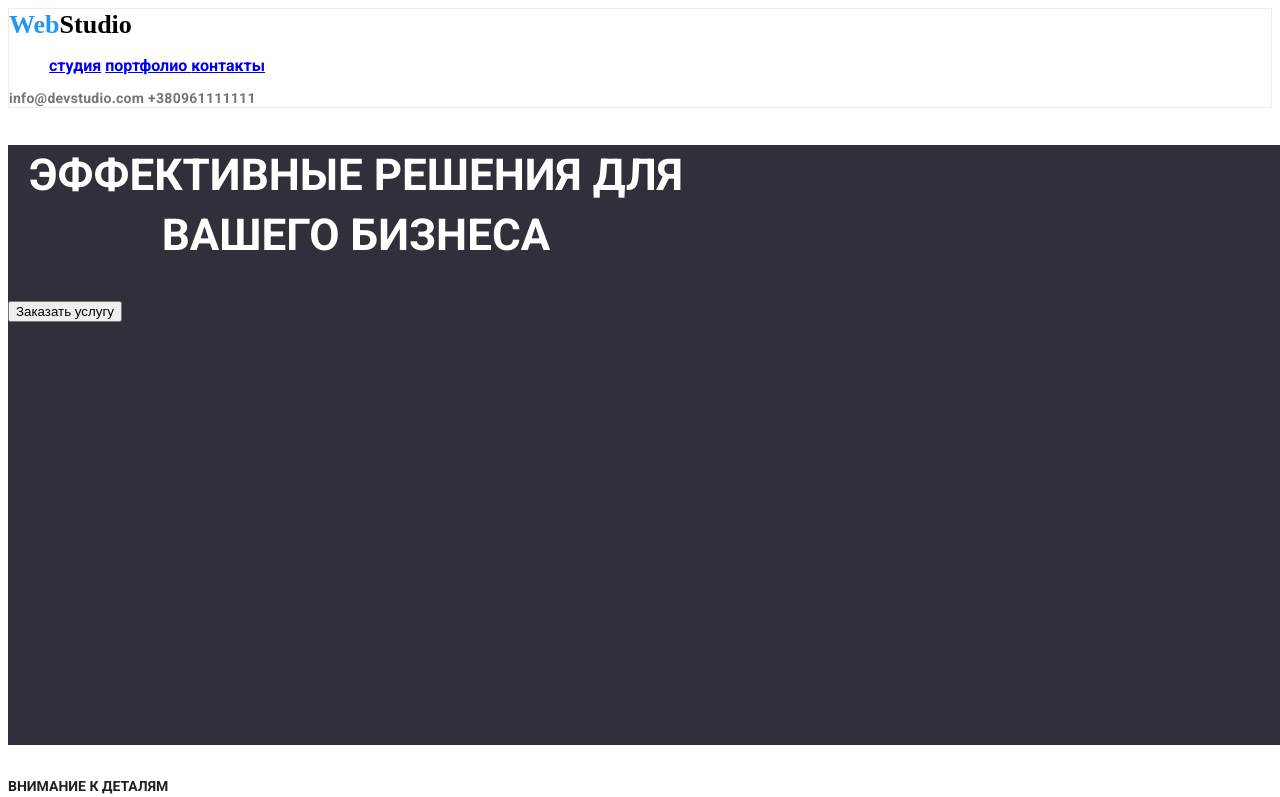
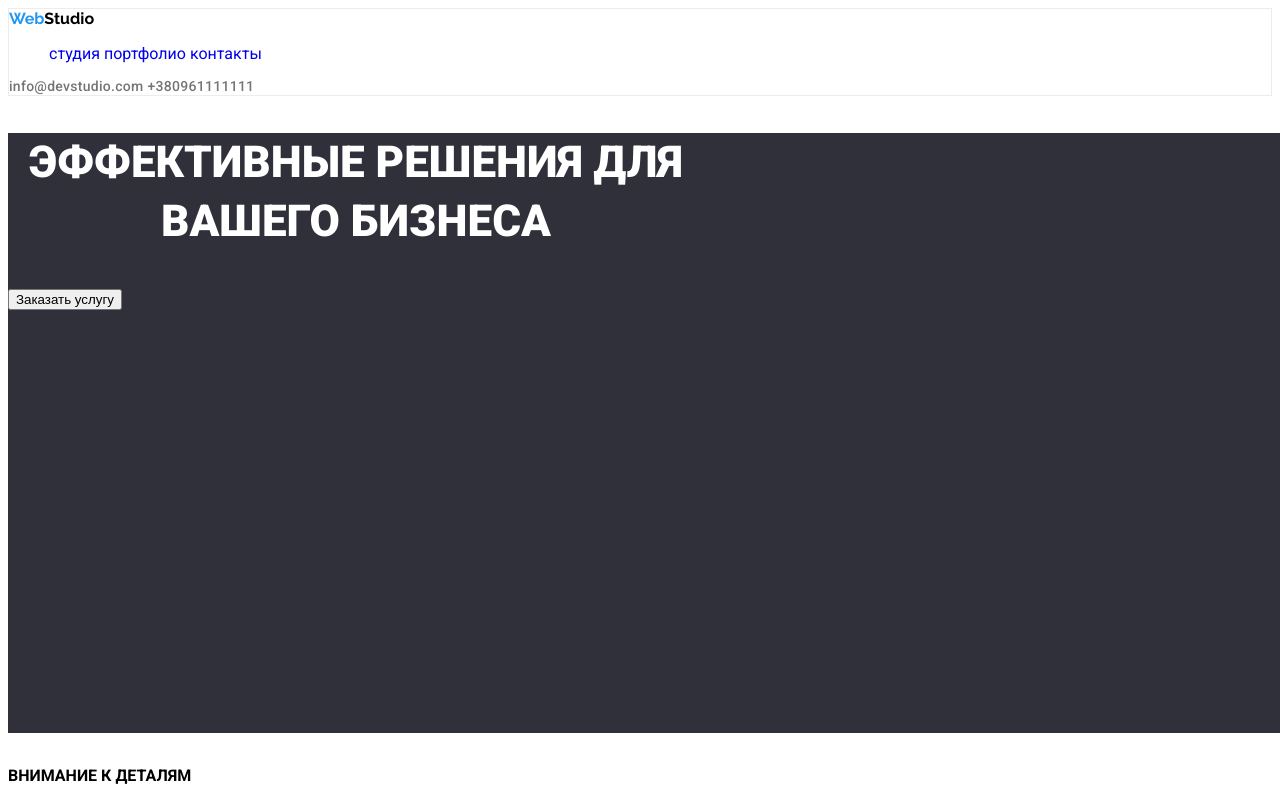
Before and after one commit to Vitaliy-creativ/goit-markup-hw-02, a plain HTML site: page index.html in a window 1280 px wide. Shown: the top 797 px of the page. Drawn offline with Linux system fonts and the light colour scheme.

Commit message:
исправление дз2
замена всплывания ссылок, шрифта

```diff
--- a/css/style.css
+++ b/css/style.css
@@ -15,38 +15,47 @@ body {
 .footer {
   background: #2f303a;
 }
-.logo {
+
+.logo :hover {
   text-decoration: none;
-}
-.logo-web {
-  color: #2196f3;
+  text-decoration: underline;
+
+  width: 145px;
   height: 31px;
-  width: 145px;
-  border-radius: nullpx;
-  font-family: Raleway;
-  font-size: 26px;
-  font-style: normal;
-  font-weight: 700;
-  line-height: 31px;
+  left: 215px;
+  top: 24px;
 }
 
-.studio {
-  font-family: Oleo Script;
-  font-size: 26px;
+.logo-web {
+  width: 145px;
+  height: 31px;
+  left: 215px;
+  top: 24px;
+  font-family: Raleway;
   font-style: normal;
-  font-weight: 700;
-  line-height: 35, 96px;
+  color: #2196f3;
+}
+
+.logo-studio {
+  width: 145px;
+  height: 31px;
+  left: 215px;
+  top: 24px;
+  font-family: Raleway;
+  font-style: normal;
   color: black;
 }
 
-.studios {
-  font-family: Oleo Script;
-  font-size: 26px;
+.logo-studios {
+  width: 145px;
+  height: 31px;
+  left: 215px;
+  top: 24px;
+  font-family: Raleway;
   font-style: normal;
-  font-weight: 700;
-  line-height: 35, 96px;
   color: white;
 }
+
 ul > li {
   display: inline;
 }
@@ -59,6 +68,13 @@ ul > li {
   border-radius: nullpx;
 }
 
+a {
+  text-decoration: none;
+}
+a:hover {
+  text-decoration: underline;
+}
+
 .link:hover,
 .link:focus {
   color: #2196f3;
@@ -68,7 +84,6 @@ ul > li {
   line-height: 16px;
   text-align: left;
   background-color: white;
-  text-decoration: none;
 }
 
 .nav-link-adress {
@@ -79,7 +94,6 @@ ul > li {
   line-height: 16px;
   letter-spacing: 0.02em;
   text-align: left;
-  text-decoration: none;
 }
 .hero-title {
   height: 120px;
@@ -88,7 +102,7 @@ ul > li {
   font-size: 44px;
   font-style: normal;
   font-weight: 900;
-  line-height: 60px;
+  line-height: 136%;
   text-align: center;
 }
 .btn:hover,
@@ -110,16 +124,11 @@ ul > li {
   height: 101px;
   width: 270px;
 }
+
 .title-box {
-  width: 270px;
-  height: 16px;
-
-  font-style: normal;
-  font-weight: bold;
-  font-size: 14px;
-  line-height: 16px;
-
-  color: #212121;
+  font-size: 16px;
+  line-height: 100%;
+  letter-spacing: 3%;
 }
 
 .title-text {
@@ -158,13 +167,13 @@ ul > li {
   width: 231px;
   height: 21px;
   font-size: 14px;
-  line-height: 24px;
+  line-height: 100%;
   color: #ffffff;
 }
 .link-adress {
   width: 231px;
   height: 21px;
   font-size: 14px;
-  line-height: 24px;
+  line-height: 100%;
   color: rgba(255, 255, 255, 0.6);
 }
--- a/index.html
+++ b/index.html
@@ -5,9 +5,15 @@
     <meta name="viewport" content="width=\, initial-scale=1.0" />
     <title>WebStudio</title>
     <link rel="stylesheet" href="./css/style.css" />
+    <link rel="stylesheet" href="./css/style.css" />
     <link rel="preconnect" href="https://fonts.gstatic.com" />
     <link
-      href="https://fonts.googleapis.com/css2?family=Roboto:ital,wght@0,700;1,400&display=swap"
+      href="https://fonts.googleapis.com/css2?family=Roboto:wght@400;500;700;900&display=swap"
+      rel="stylesheet"
+    />
+    <link rel="preconnect" href="https://fonts.gstatic.com" />
+    <link
+      href="https://fonts.googleapis.com/css2?family=Raleway:wght@700&display=swap"
       rel="stylesheet"
     />
   </head>
@@ -17,7 +23,7 @@
       <nav>
         <a class="logo" href="index.html"
           ><span class="logo-web">Web</span
-          ><span class="studio">Studio</span></a
+          ><span class="logo-studio">Studio</span></a
         >
         <ul class="nav-menu">
           <li><a class="link" href="index.html">студия</a></li>
@@ -155,7 +161,8 @@
     </main>
     <footer class="footer">
       <a class="logo" href="index.html"
-        ><span class="logo-web">Web</span><span class="studios">Studio</span>
+        ><span class="logo-web">Web</span
+        ><span class="logo-studios">Studio</span>
       </a>
 
       <address>
```
Also changed, not shown: portfolio.html (+9 -9 lines).
